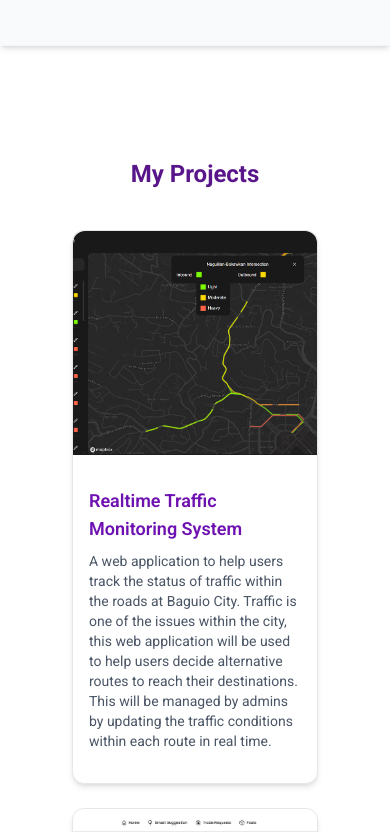
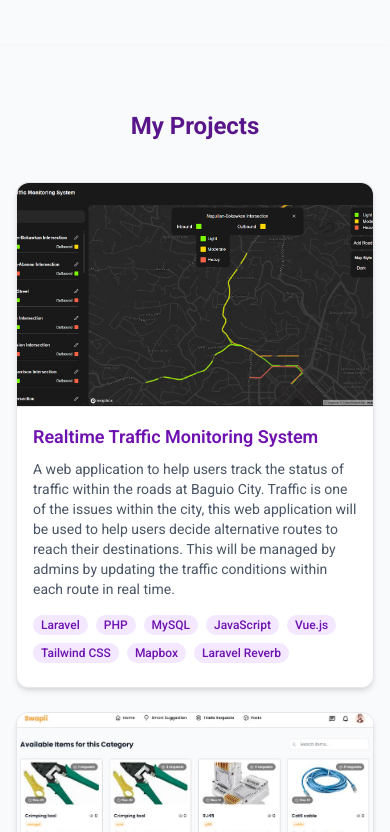
Before and after one commit to oliverkean/portfolio, a React (Vite) app: page / in a window 390 px wide. Shown: the part 1872-2704 px from the top of the page. Built offline with nearby package versions, Linux system fonts and the light colour scheme.

Commit message:
feat: added responsive for projects

```diff
--- a/src/constants/projects.js
+++ b/src/constants/projects.js
@@ -2,27 +2,36 @@ import ispb from '../assets/images/ispb.png'
 import sccc from '../assets/images/sccc.png'
 import swapii from '../assets/images/swapii.png'
 import travel from '../assets/images/come_travel.png'
+
 export const PROJECTS = [
   {
     name: 'Realtime Traffic Monitoring System',
     image: sccc,
-        description: 'A web application to help users track the status of traffic within the roads at Baguio City. Traffic is one of the issues within the city, this web application will be used to help users decide alternative routes to reach their destinations. This will be managed by admins by updating the traffic conditions within each route in real time. '
+    description:
+      'A web application to help users track the status of traffic within the roads at Baguio City. Traffic is one of the issues within the city, this web application will be used to help users decide alternative routes to reach their destinations. This will be managed by admins by updating the traffic conditions within each route in real time.',
+    technologies: ['Laravel', 'PHP', 'MySQL', 'JavaScript', 'Vue.js', 'Tailwind CSS', 'Mapbox', 'Laravel Reverb'],
   },
   {
     name: 'Swapii: Bartering Web Application',
     image: swapii,
-        description: 'A web-based platform developed using the VILT stack (Vue.js, Inertia.js, Laravel, Tailwind CSS) that enables University of Baguio students and staff to barter items to reduce waste and help students financially. Features include real-time chat, trade management, user authentication, AI image validation, review/rating system, and admin analytics for monitoring activity and managing user.'
+    description:
+      'A web-based platform developed using the VILT stack (Vue.js, Inertia.js, Laravel, Tailwind CSS) that enables University of Baguio students and staff to barter items to reduce waste and help students financially. Features include real-time chat, trade management, user authentication, AI image validation, review/rating system, and admin analytics for monitoring activity and managing user.',
+    technologies: ['Vue.js', 'Laravel', 'PHP', 'Inertia.js', 'Tailwind CSS', 'MySQL', 'Pusher', 'Laravel Breeze'],
   },
   {
     name: 'Inventory System for Poultry Business',
     image: ispb,
-        description: 'A web-based system built with Laravel to manage poultry inventory, suppliers, and customer orders. It offers real-time updates, user authentication, and report generation about business operations and improve accuracy.'
+    description:
+      'A web-based system built with Laravel to manage poultry inventory, suppliers, and customer orders. It offers real-time updates, user authentication, and report generation about business operations and improve accuracy.',
+    technologies: ['Laravel', 'PHP', 'MySQL', 'Livewire', 'Bootstrap', 'Laravel Breeze'],
   },
   {
     name: 'Come and Travel: Travel Website for Baguio City',
     image: travel,
-        description: 'TravelCations is a tourism-focused web platform designed to showcase popular destinations, and local experiences in Baguio City. It provides users with travel guides. The site aims to boost local tourism through accessible and informative content.'
+    description:
+      'TravelCations is a tourism-focused web platform designed to showcase popular destinations, and local experiences in Baguio City. It provides users with travel guides. The site aims to boost local tourism through accessible and informative content.',
+    technologies: ['HTML', 'CSS', 'JavaScript'],
   },
-]
+];
 
 export default PROJECTS;
--- a/src/sections/Project/Project.jsx
+++ b/src/sections/Project/Project.jsx
@@ -1,22 +1,27 @@
 import PROJECTS from "../../constants/projects";
 import ProjectCard from "./components/ProjectCards";
-import Logo from "../../assets/images/Logo.png"
+
 export default function Projects() {
   return (
-    <section id="projects" className="w-full h-full p-18 shadow-sm">
+    <section id="projects" className="w-full h-full px-4 py-16 bg-gray-50 dark:bg-gray-800 shadow-sm">
       <div className="max-w-7xl mx-auto">
-        <div className="text-center mb-10 mt-10">
-        <h1 className="text-2xl font-bold text-purple-900">My Projects</h1>
-      </div>
-      <div className="flex justify-center item-center gap-2">
-        <ul className="grid grid-cols-1 sm:grid-cols-2 lg:grid-cols-3 gap-6">
-          {PROJECTS.map(
-            ({ name, date, description, image }, index) => (
-              <ProjectCard name={name} date={date} image={image} description={description} key={index} />
-            )
-          )}
-        </ul>
-      </div>
+        <div className="text-center mb-10">
+          <h1 className="text-2xl font-bold text-purple-900 dark:text-purple-400">My Projects</h1>
+        </div>
+        <div className="flex justify-center">
+          <ul className="grid grid-cols-1 sm:grid-cols-2 lg:grid-cols-3 gap-6 w-full">
+            {PROJECTS.map(({ name, date, description, image, technologies }, index) => (
+              <ProjectCard
+                key={index}
+                name={name}
+                date={date}
+                image={image}
+                technologies={technologies}
+                description={description}
+              />
+            ))}
+          </ul>
+        </div>
       </div>
     </section>
   );
--- a/src/sections/Project/components/ProjectCards.jsx
+++ b/src/sections/Project/components/ProjectCards.jsx
@@ -1,17 +1,24 @@
-export default function ProjectCard({ index, name, image, description }) {
+export default function ProjectCard({ name, image, description, technologies }) {
   return (
-    <li
-      key={index}
-      className="bg-white rounded-xl shadow-md border border-gray-200 flex flex-col transition-transform duration-300 hover:scale-105 hover:shadow-lg hover:border-purple-400"
-    >
+    <li className="bg-white dark:bg-gray-800 rounded-xl shadow-md border border-gray-200 dark:border-gray-600 flex flex-col transition-transform duration-300 hover:scale-105 hover:shadow-lg hover:border-purple-400 dark:hover:border-purple-500">
       <img
         src={image}
-        alt={`${name} logo`}
-        className="w-full rounded-t-xl border-gray-400 h-56 mb-4 object-cover"
+        alt={`${name} project preview`}
+        className="w-full h-56 object-cover rounded-t-xl border-b border-gray-200 dark:border-gray-700"
       />
-      <div className="p-4">
-        <h3 className="text-lg font-semibold text-purple-800 mb-2">{name}</h3>
-        <p className="text-gray-600 text-sm mb-4">{description}</p>
+      <div className="p-4 flex flex-col flex-grow">
+        <h3 className="text-lg font-semibold text-purple-800 dark:text-purple-300 mb-2">{name}</h3>
+        <p className="text-sm text-gray-600 dark:text-gray-300 mb-4 flex-grow">{description}</p>
+        <div className="flex flex-wrap gap-2 mb-2">
+          {technologies.map((tech, index) => (
+            <span
+              key={index}
+              className="flex items-center justify-center text-xs bg-purple-100 dark:bg-purple-700 text-purple-800 dark:text-white font-medium px-2 py-0.5 rounded-full"
+            >
+              {tech}
+            </span>
+          ))}
+        </div>
       </div>
     </li>
   );
```
Lines whose indentation alone changed are shown as unchanged.
